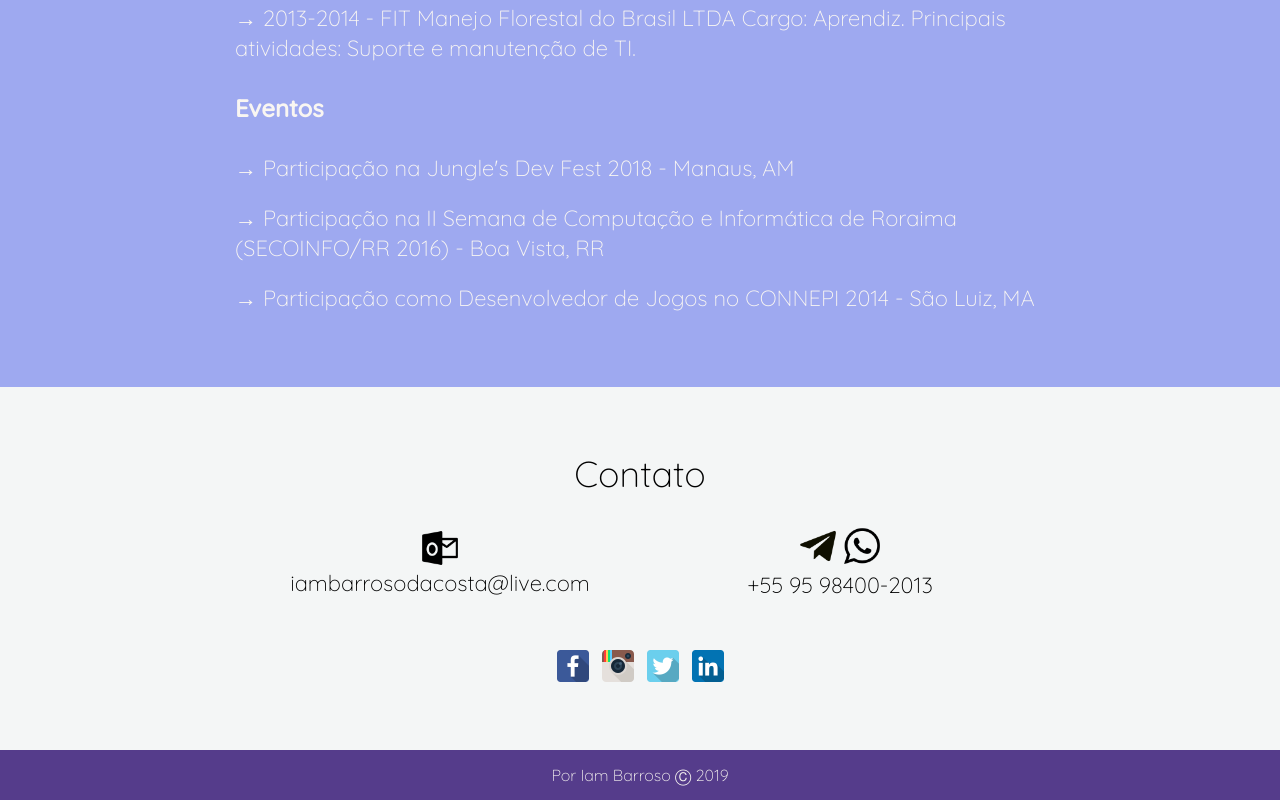
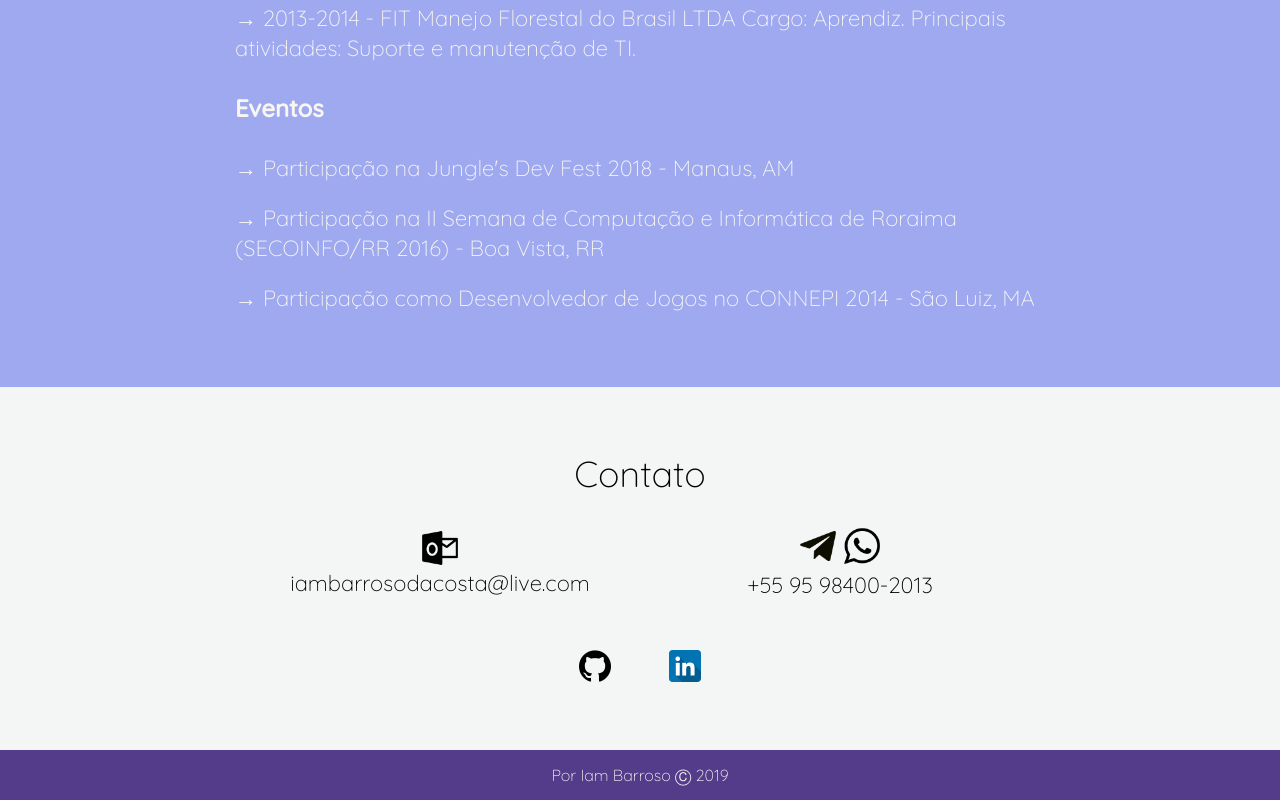
Before and after one commit to YannZyto/portfolio_oficial, a website: page index.html in a window 1280 px wide. Shown: the part 3934-4734 px from the top of the page. Drawn offline with nearby package versions, Linux system fonts and the light colour scheme.

Commit message:
Github nas mídias sociais

```diff
--- a/index.html
+++ b/index.html
@@ -212,14 +212,8 @@
                         </div>
                     </div>
                     <div class='contact-social'>
-                        <a href='https://www.facebook.com/yannzyto' target='blank'>
-                            <img class='contact-social-icon' src='./src/img/icons/fb-icon.png' alt='Ícone do Facebook'/>
-                        </a>
-                        <a href='https://www.instagram.com/yannzyto/' target='blank'>
-                            <img class='contact-social-icon' src='./src/img/icons/ig-icon.png' alt='Ícone do Instagram'/>
-                        </a>
-                        <a href='https://twitter.com/yannzyto' target='blank'>
-                            <img class='contact-social-icon' src='./src/img/icons/tt-icon.png' alt='Ícone do Twitter'/>
+                        <a href='https://github.com/iamcosta' target='blank'>
+                            <img class='contact-social-icon' src='./src/img/icons/github-icon.png' alt='Ícone do Twitter'/>
                         </a>
                         <a href='https://www.linkedin.com/in/iam-barroso/' target='blank'>
                             <img class='contact-social-icon' src='./src/img/icons/linkedin-icon.png' alt='Ícone do LinkedIn'/>
```
Also changed, not shown: src/img/icons/github-icon.png (added).
